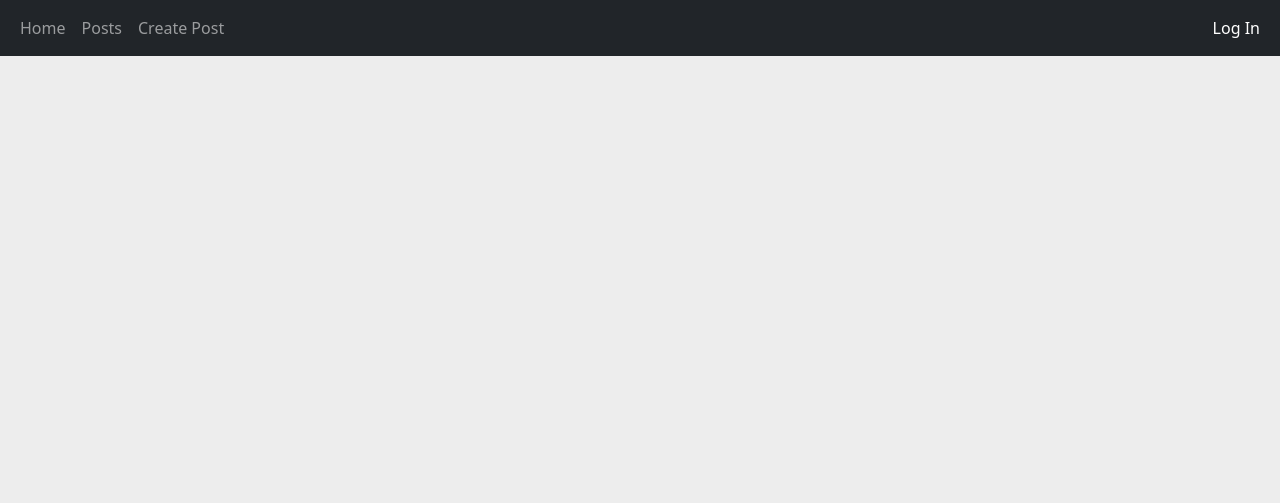
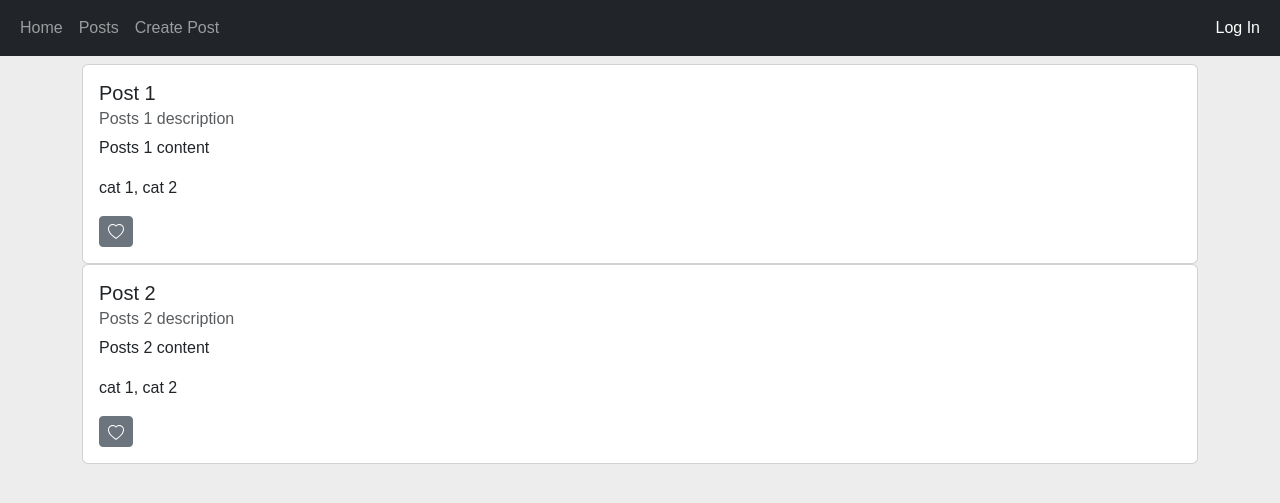
Before and after one commit to CMPUT404-W23/project, a Django app: template CMPUT404Project/socialDist/templates/posts.html in a window 1280 px wide. Shown: the top 503 px of the page. Run offline with Django 3.2, Linux system fonts and the light colour scheme; the template is opened without the code that fills it, so the values that code supplies are empty; some libraries are stand-ins or nearby versions.

Commit message:
created a simple stream page

```diff
--- a/CMPUT404Project/socialDist/static/socialDist/styles.css
+++ b/CMPUT404Project/socialDist/static/socialDist/styles.css
@@ -14,3 +14,46 @@ body {
 #settings_save_changes {
   margin-bottom: 1em;
 }
+
+* {
+  box-sizing: border-box;
+  margin: 0;
+  padding: 0;
+}
+
+body {
+  font-family: Arial, sans-serif;
+}
+
+header {
+  display: flex;
+  justify-content: space-between;
+  align-items: center;
+  background-color: #fff;
+  padding: 10px;
+  position: fixed;
+  top: 0;
+  width: 100%;
+  z-index: 999;
+}
+
+.logo img {
+  height: 30px;
+}
+
+
+.menu-icons a {
+  margin-left: 20px;
+  font-size: 24px;
+  color: #000;
+}
+
+.menu-icons a:hover {
+  color: #0095f6;
+}
+
+.post {
+  margin: 80px auto;
+  max-width: 600px;
+  border: 1px solid #ddd;
+}
--- a/CMPUT404Project/socialDist/templates/home.html
+++ b/CMPUT404Project/socialDist/templates/home.html
@@ -1,5 +1,5 @@
 {% extends 'base.html' %}
-
+<link rel="stylesheet" href="style.css">
 {% block content %}
 
 {% endblock content %}
--- a/CMPUT404Project/socialDist/templates/posts.html
+++ b/CMPUT404Project/socialDist/templates/posts.html
@@ -1,5 +1,38 @@
-{% extends 'base.html' %} {% block content %}
-
-<div class="container my-4"></div>
-
+{% extends 'base.html' %}
+{% block content %}
+<body>
+    <main>
+        <div class="container-md mt-2">
+            <div class="grid" id="posts">
+      </div>
+      <script>
+        const posts = [
+        {"id":"1","title": "Post 1", "description": "Posts 1 description", "content":"Posts 1 content", "categories":"cat 1, cat 2"},
+        {"id":"2","title": "Post 2", "description": "Posts 2 description", "content":"Posts 2 content", "categories":"cat 1, cat 2"}
+        ]
+        document.getElementById('posts').innerHTML = posts.map(post =>
+            `
+            <div class="grid">
+                <div class="g-col-1">
+                    <div class="card">
+                        <div class="card-body" id="posts">
+                            <h5 class="card-title">${post.title}</h5>
+                            <h6 class="card-subtitle mb-2 text-muted"> ${post.description}</h6>
+                            <p class="card-text">${post.content}</p>
+                            <p> ${post.categories}</p>
+                            <button type="button" class="btn btn-secondary btn-sm">
+                                <svg xmlns="http://www.w3.org/2000/svg" width="16" height="16" fill="currentColor" class="bi bi-heart" viewBox="0 0 16 16">
+                                    <path d="m8 2.748-.717-.737C5.6.281 2.514.878 1.4 3.053c-.523 1.023-.641 2.5.314 4.385.92 1.815 2.834 3.989 6.286 6.357 3.452-2.368 5.365-4.542 6.286-6.357.955-1.886.838-3.362.314-4.385C13.486.878 10.4.28 8.717 2.01L8 2.748zM8 15C-7.333 4.868 3.279-3.04 7.824 1.143c.06.055.119.112.176.171a3.12 3.12 0 0 1 .176-.17C12.72-3.042 23.333 4.867 8 15z"/>
+                                </svg>
+                            </button>
+                        </div>
+                    </div>
+                </div>
+            </div>
+            `
+        ).join('')
+    </script>
+    </main>
+  </body>
+  </html>
 {% endblock content %}
--- /dev/null
+++ b/CMPUT404Project/socialDist/templates/posts.json
@@ -0,0 +1,6 @@
+{
+    "posts": [
+      {"id":"1","title": "Post 1", "description": "Posts 1 description", "content":"Posts 1 content", "categories":"cat 1, cat 2"},
+      {"id":"2","title": "Post 2", "description": "Posts 2 description", "content":"Posts 2 content", "categories":"cat 1, cat 2"}
+    ]
+}
```
Also changed, not shown: CMPUT404Project/socialDist/templates/post.html (+10 -2 lines), CMPUT404Project/db.sqlite3, CMPUT404Project/socialDist/migrations/__init__.py (deleted).
